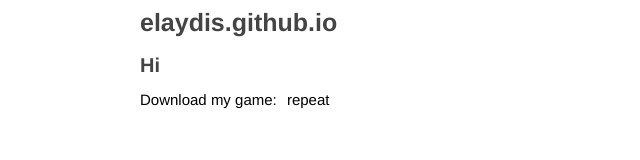
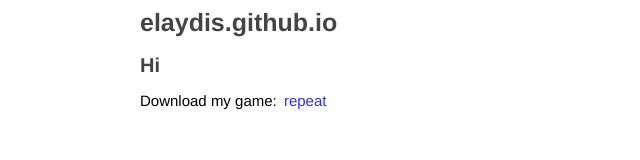
Before and after one commit to elaydis/elaydis.github.io, a plain HTML site: page index.html in a window 1280 px wide. Shown: the full height of the page, 0-640 px from the left. Drawn offline with Linux system fonts and the light colour scheme.

Commit message:
Update index.html

```diff
--- a/index.html
+++ b/index.html
@@ -16,7 +16,7 @@
 
 
 <h2>Hi</h2>
-<p>Download my game: <a href="repeat.apk" target="_blank"></a>repeat</p>
+<p>Download my game: <a href="repeat.apk" target="_blank">repeat</a></p>
 
 
 </body>
```
